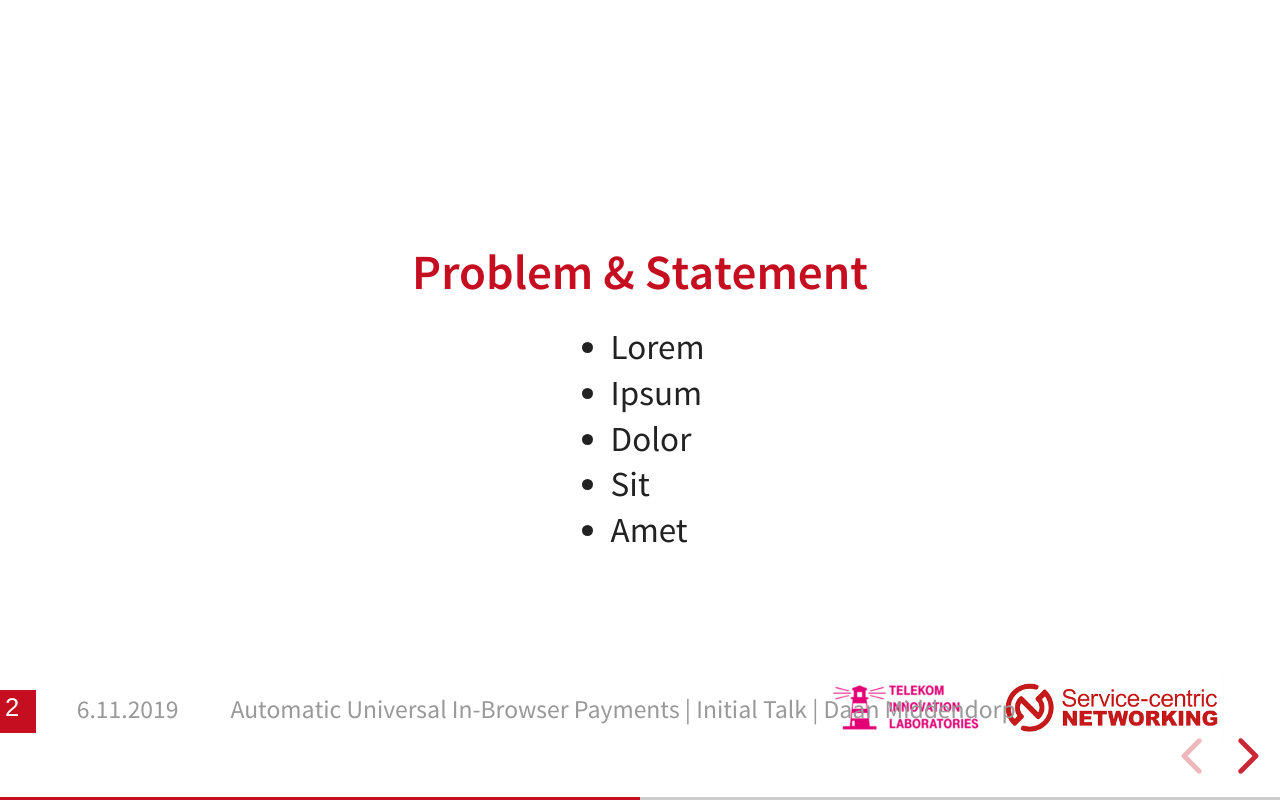
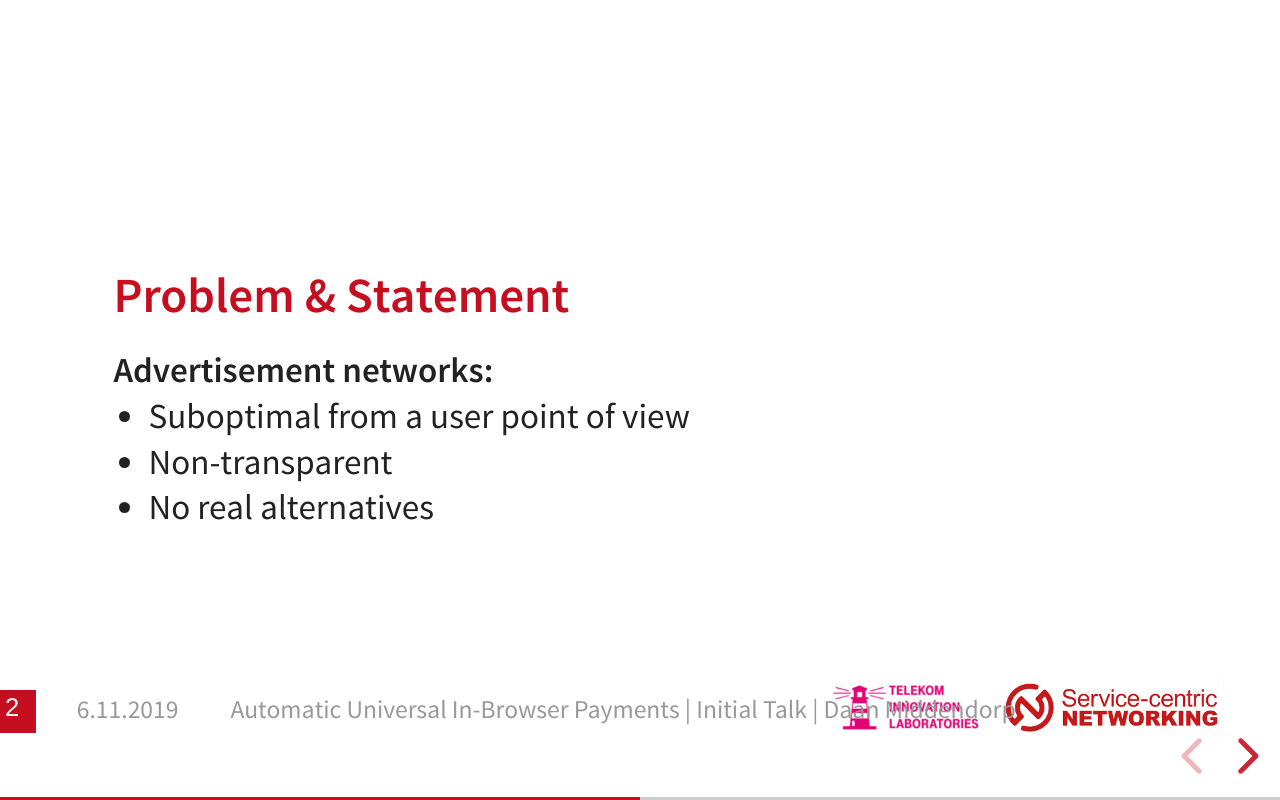
Before and after one commit to lightning-sprinkle/master-thesis, a website: page initial-talk/index.html in a window 1280 px wide. Both pictures are taken after a click on the button "next slide". Drawn offline with nearby package versions, Linux system fonts and the light colour scheme.

Commit message:
Problem and Statement

```diff
--- a/initial-talk/css/theme/tu-berlin.css
+++ b/initial-talk/css/theme/tu-berlin.css
@@ -47,7 +47,9 @@ body:before {
 .reveal .slides section,
 .reveal .slides section > section {
   line-height: 1.3;
-  font-weight: inherit; }
+  font-weight: inherit;
+  text-align: left;
+}
 
 /*********************************************
  * HEADERS
--- a/initial-talk/index.html
+++ b/initial-talk/index.html
@@ -32,12 +32,11 @@
 				</section>
 				<section>
 					<h2>Problem &amp; Statement</h2>
+					<b>Advertisement networks:</b><br />
 					<ul>
-							<li>Lorem</li>
-							<li>Ipsum</li>
-							<li>Dolor</li>
-							<li>Sit</li>
-							<li>Amet</li>
+						<li>Suboptimal from a user point of view</li>
+						<li>Non-transparent</li>
+						<li>No real alternatives</li>
 					</ul>
 				</section>
 				<section>Slide 2</section>
```
